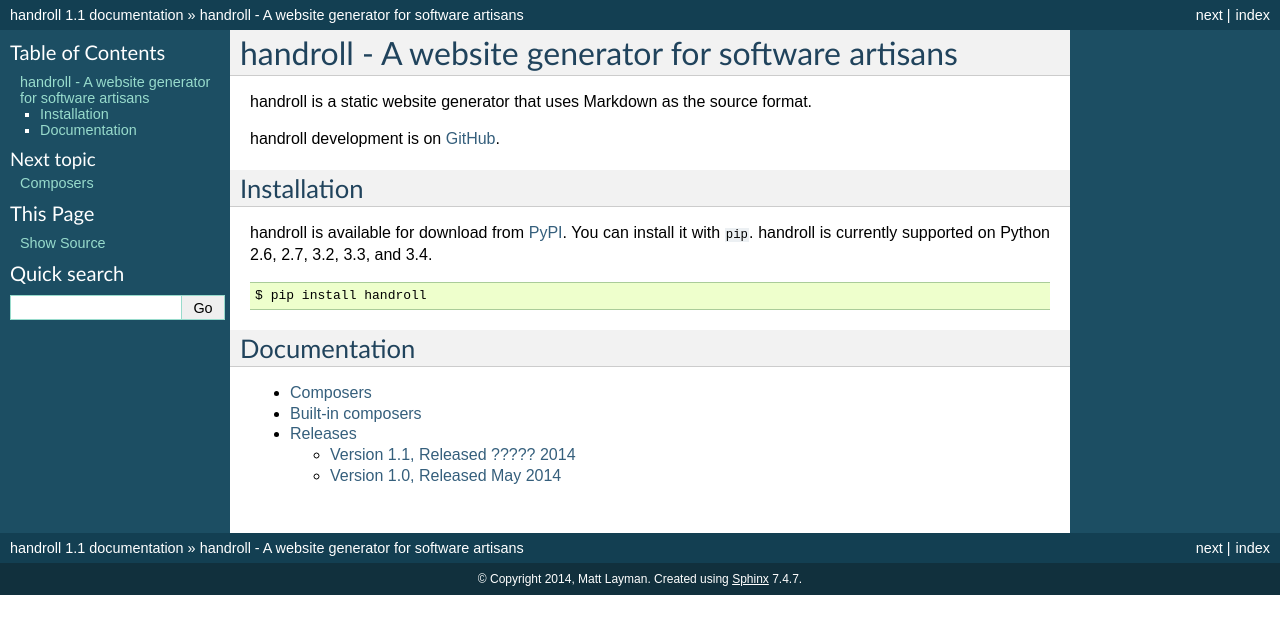
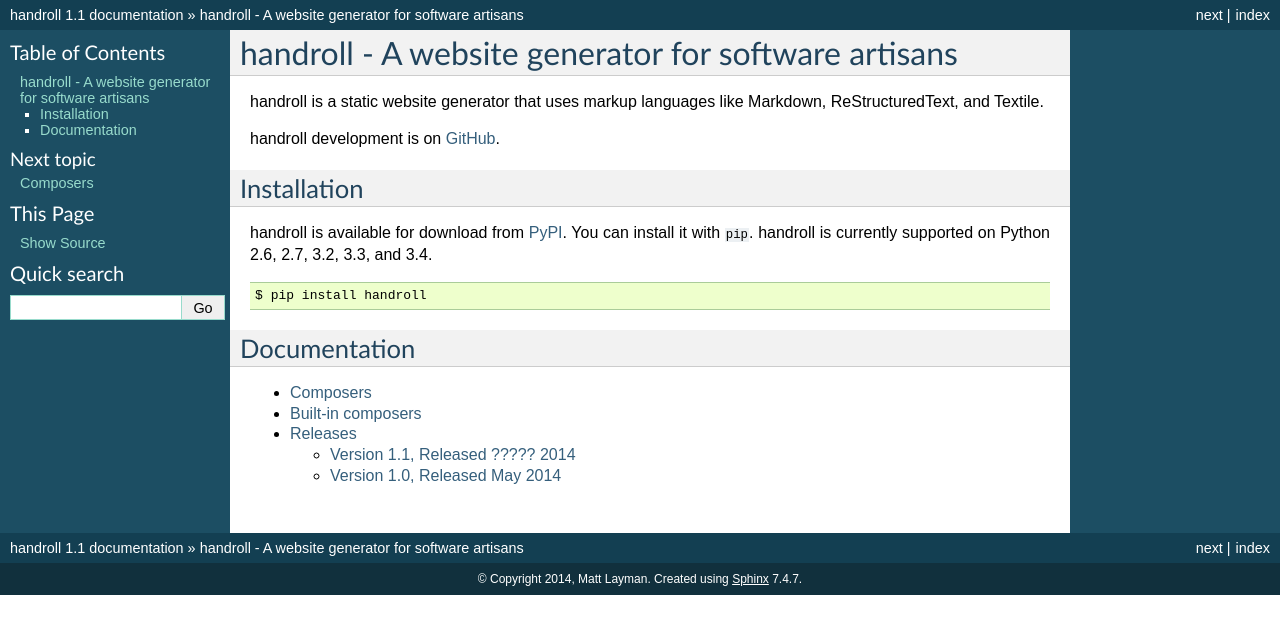
Before and after one commit to handroll/handroll, a Sphinx documentation site: the page built from docs/index.rst, in a window 1280 px wide. Shown: the top 634 px of the page. Built offline with Sphinx 7.4.7, drawn with Linux system fonts in a browser that asks for light colours.

Commit message:
Update the basic description of handroll.
handroll can use more than Markdown so it is limiting to only list that markup
language.

```diff
--- a/docs/index.rst
+++ b/docs/index.rst
@@ -1,7 +1,8 @@
 handroll - A website generator for software artisans
 ====================================================
 
-handroll is a static website generator that uses Markdown as the source format.
+handroll is a static website generator that uses markup languages like
+Markdown, ReStructuredText, and Textile.
 
 handroll development is on `GitHub <https://github.com/mblayman/handroll>`_.
 
--- a/setup.py
+++ b/setup.py
@@ -2,7 +2,8 @@
 '''
 handroll development is on `GitHub <https://github.com/mblayman/handroll>`_.
 
-handroll is a static website generator that uses Markdown as the source format.
+handroll is a static website generator that uses markup languages like
+Markdown, ReStructuredText, and Textile.
 '''
 
 from setuptools import find_packages, setup
```
